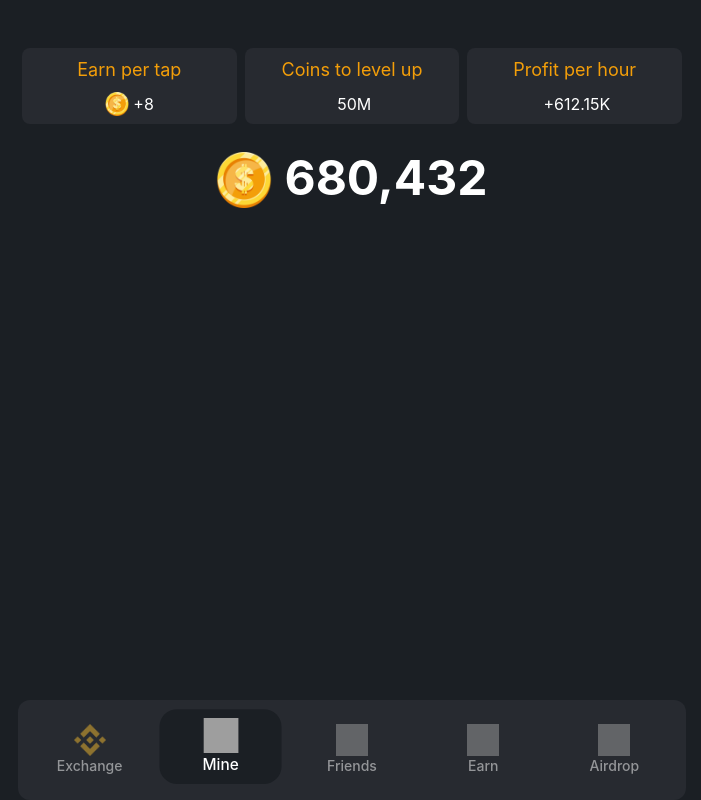
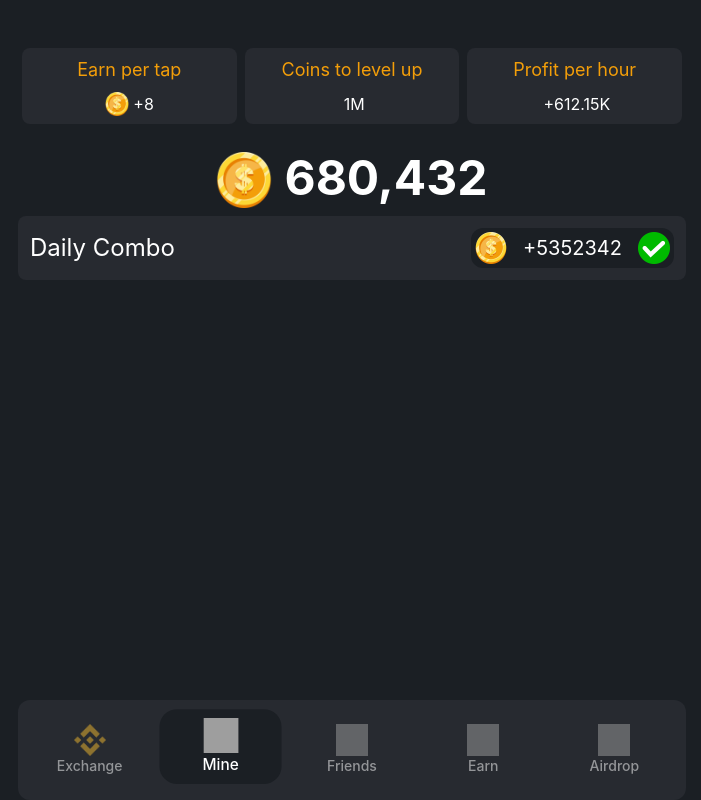
Before and after one commit to 0x0netech/TMS-T2E-hamster-clone, a React (Vite) app: page /mine in a window 1280 px wide. Shown: the whole page, without its empty margins (288-989 px from the left). Built offline with nearby package versions, Linux system fonts and the light colour scheme; grey boxes are pictures that could not be loaded; what @tonconnect/ui-react, @twa-dev/sdk would draw is missing.

Commit message:
card mine

```diff
--- /dev/null
+++ b/src/component/DailyCard.tsx
@@ -0,0 +1,20 @@
+const DailyCard = () => {
+  return (
+    <div className="grid grid-col-1  grid-col-1 w-full">
+      <div className="group rounded-lg bg-[#272A30] p-2 sm:p-3 transition relative duration-300 cursor-pointer hover:translate-y-[3px] hover:shadow-[0 -8px 0px 0px #2196f3] flex justify-between">
+        <div className="flex items-center">
+          <span className="text-sm md:text-2xl text-white items-center">
+            Daily Combo
+          </span>
+        </div>
+        <div className="bg-[#1B1F24] rounded-xl p-1 sm-p-2 flex space-x-4 items-center">
+          <img src="/image/dollar.png" alt="" className="w-8 h-8" />
+          <span className="text-sm md:text-xl text-white">+{5352342}</span>
+          <img src="/image/check.png" alt="" className="w-8 h-8" />
+        </div>
+      </div>
+    </div>
+  );
+};
+
+export default DailyCard;
--- /dev/null
+++ b/src/component/section/AnalysisCard.tsx
@@ -0,0 +1,22 @@
+import ExpCard from "../Card";
+const AnaylsisCard = () => {
+  return (
+    <div className="flex flex-col-3">
+      <ExpCard earn="Earn per tap" profit="+8" flag={true} />
+      <ExpCard
+        earn="Coins to level up"
+        // color="#B7A0DC"
+        profit="1M"
+        flag={false}
+      />
+      <ExpCard
+        earn="Profit per hour"
+        // color="#F39E09"
+        profit="+612.15K"
+        flag={false}
+      />
+    </div>
+  );
+};
+
+export default AnaylsisCard;
--- a/src/page/Home.tsx
+++ b/src/page/Home.tsx
@@ -4,7 +4,7 @@ import { Link } from "react-router-dom";
 import { ToastContainer } from "react-toastify";
 import "react-toastify/dist/ReactToastify.css";
 // import CountDate from "../component/CountDate";
-import ExpCard from "../component/Card";
+import AnaylsisCard from "../component/section/AnalysisCard";
 import ProgressBar from "../component/ProgressBar";
 import { useSelector } from "../store";
 //import { insertWallet, updateWallet } from "../store/reducers/wallet";
@@ -111,21 +111,7 @@ function Home() {
   return (
     <div className=" mt-12">
       <ToastContainer />
-      <div className="flex flex-col-3">
-        <ExpCard earn="Earn per tap" profit="+8" flag={true} />
-        <ExpCard
-          earn="Coins to level up"
-          // color="#B7A0DC"
-          profit="1M"
-          flag={false}
-        />
-        <ExpCard
-          earn="Profit per hour"
-          // color="#F39E09"
-          profit="+612.15K"
-          flag={false}
-        />
-      </div>
+      <AnaylsisCard />
       <div
         id="mainWindow"
         className="relative mt-2 flex flex-col items-center justify-center w-full"
--- a/src/page/Mine.tsx
+++ b/src/page/Mine.tsx
@@ -2,9 +2,10 @@
 // import { useEffect } from "react";
 // import { Link } from "react-router-dom";
 import { ToastContainer } from "react-toastify";
+import AnaylsisCard from "../component/section/AnalysisCard";
+import DailyCard from "../component/DailyCard";
 import "react-toastify/dist/ReactToastify.css";
 // import CountDate from "../component/CountDate";
-import ExpCard from "../component/Card";
 // import ProgressBar from "../component/ProgressBar";
 // import { useSelector } from "../store";
 //import { insertWallet, updateWallet } from "../store/reducers/wallet";
@@ -111,21 +112,7 @@ function Mine() {
   return (
     <div className=" mt-12">
       <ToastContainer />
-      <div className="flex flex-col-3">
-        <ExpCard earn="Earn per tap" profit="+8" flag={true} />
-        <ExpCard
-          earn="Coins to level up"
-          // color="#B7A0DC"
-          profit="50M"
-          flag={false}
-        />
-        <ExpCard
-          earn="Profit per hour"
-          // color="#F39E09"
-          profit="+612.15K"
-          flag={false}
-        />
-      </div>
+      <AnaylsisCard />
       <div
         id="mainWindow"
         className="relative mt-2 flex flex-col items-center justify-center w-full"
@@ -137,6 +124,7 @@ function Mine() {
               {formatNumberWithCommas(680432)}
             </h1>
           </div>
+          <DailyCard />
           {/* <div className="w-full">
             <ProgressBar value={remainedEnergy / 10} />
           </div> */}
```
Also changed, not shown: public/image/check.png (added).
